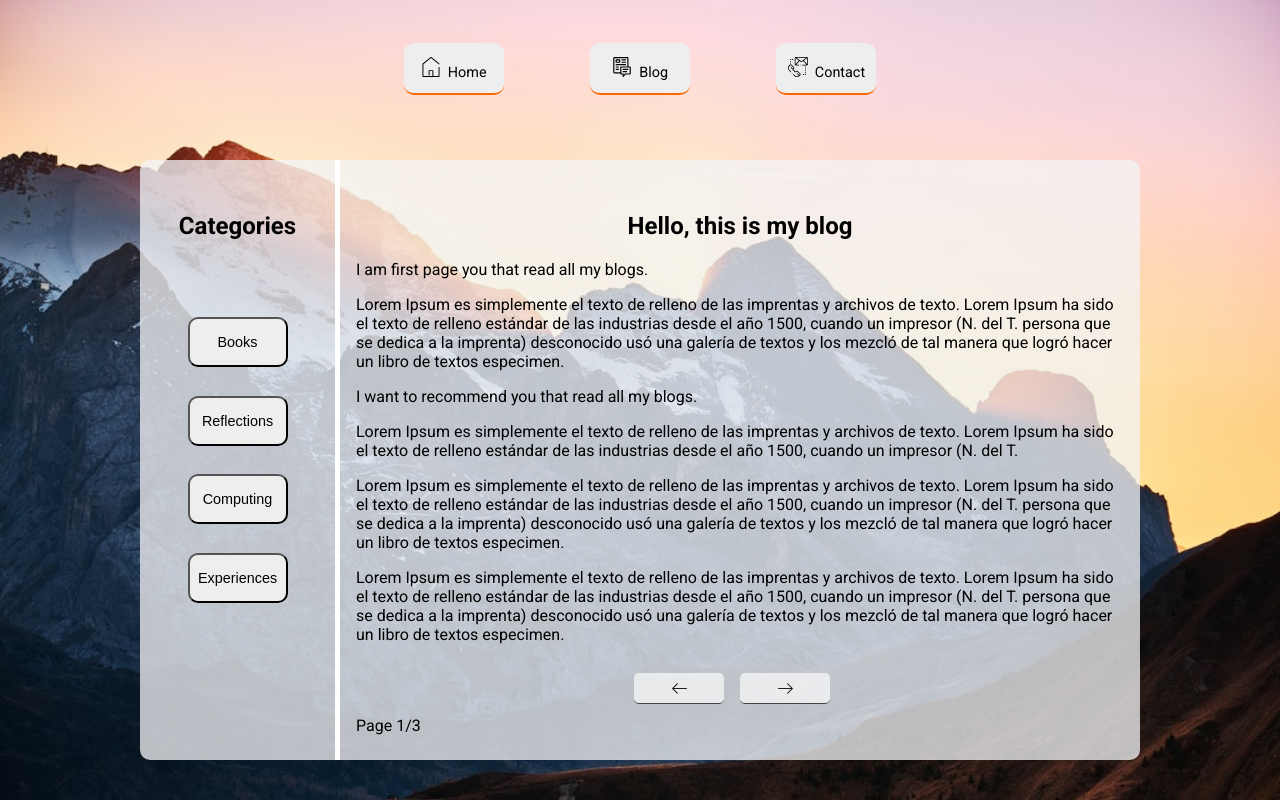
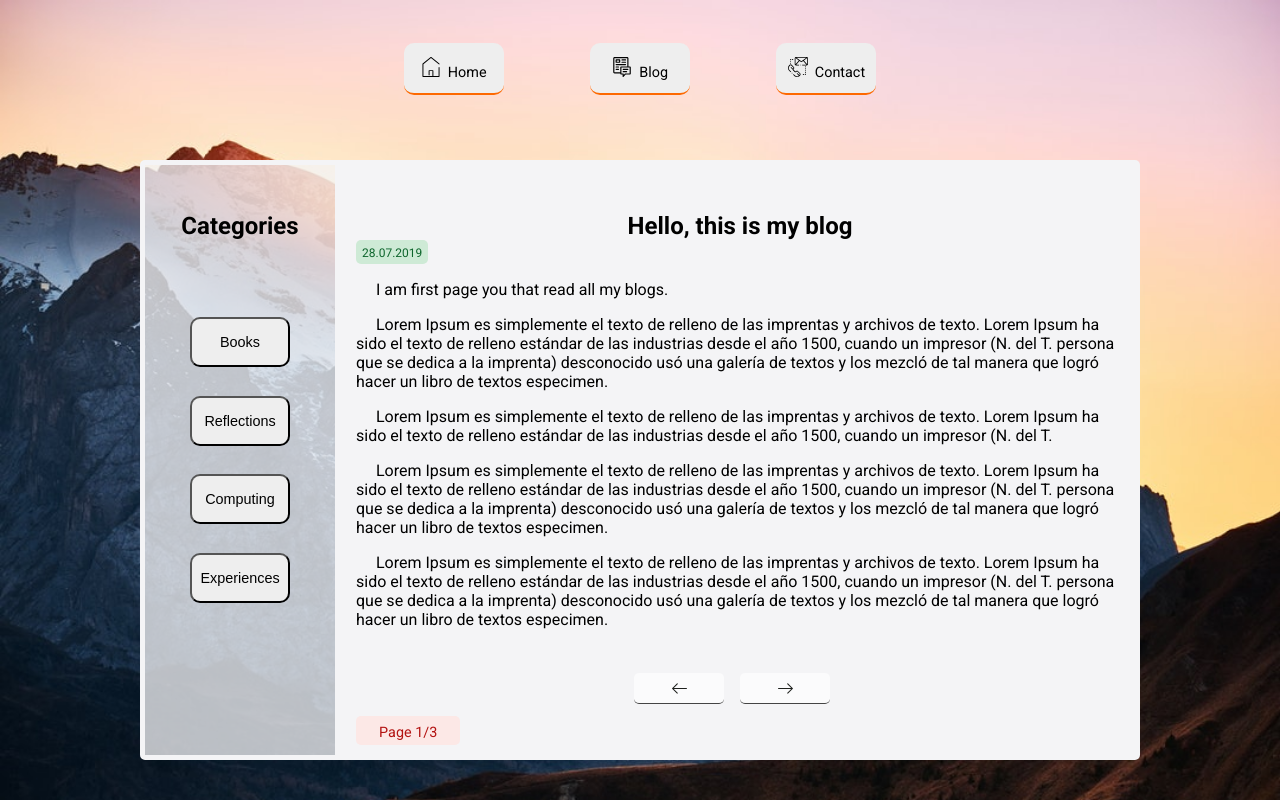
Before and after one commit to manuelalferez/personal-website, a React (Create React App) app: page /#/blog in a window 1280 px wide. Built offline with nearby package versions, Linux system fonts and the light colour scheme; the HTML template or start-up script is replaced by a standard one.

Commit message:
feat: Style changes in blog content
The date of a post has been added, and only the title and date is shown on the first page of the blog

```diff
--- a/src/Component/Blog/Content.css
+++ b/src/Component/Blog/Content.css
@@ -5,10 +5,38 @@
   display: grid;
   grid-template-areas: "Body" "Controls" "Pages";
   grid-template-rows: 85% 10% 5%;
+  background: #f4f4f6;
+  border-top-right-radius: 5px;
+  border-bottom-right-radius: 5px;
 }
 
 .Content__body {
   grid-area: Body;
+}
+
+.Body__header.noShow {
+  display: none;
+}
+
+.Header__title {
+  display: flex;
+  justify-content: center;
+  margin-bottom: 0;
+}
+
+.Header__date {
+  font-size: 12px;
+  margin: 0;
+  height: 1em;
+  width: 60px;
+  padding: 0.5em;
+  border-radius: 5px;
+  background: #CEEAD6;
+  color: #0D652C;
+}
+
+.Body__content {
+  text-indent: 20px;
 }
 
 .Content__controls {
@@ -18,7 +46,7 @@
   align-items: center;
 }
 
-.Content__controls.noShow{
+.Content__controls.noShow {
   display: none;
 }
 
@@ -34,16 +62,20 @@
   align-items: center;
 }
 
-.Controls__botton img{
+.Controls__botton img {
   height: 15px;
   width: 15px;
 }
 
 .Controls__botton:active {
-    transition-duration: 0.2s;
-    transform: scale(0.7);
-    border: none;
-  }
+  transition-duration: 0.2s;
+  transform: scale(0.7);
+  border: none;
+}
+
+.Controls__botton:hover{
+  background: #FEF7E0;
+}
 
 .Controls__botton:hover {
   cursor: pointer;
@@ -51,9 +83,13 @@
 
 .Content__pages {
   grid-area: Pages;
+  font-size: .9em;
+  margin: 0;
+  height: 1em;
+  width: 90px;
+  padding: 0.5em;
+  border-radius: 5px;
+  background: #FCE8E6;
+  color: #B31312;
+  text-align: center;
 }
-
-.Body__title{
-  display: flex;
-  justify-content: center;
-}
--- a/src/Component/Blog/Content.js
+++ b/src/Component/Blog/Content.js
@@ -19,6 +19,15 @@ class Content extends Component {
     }
   }
 
+  componentDidUpdate() {
+    const header = document.getElementById("Body__header");
+    if (this.props.currentPage !== 1) {
+      header.classList.add("noShow");
+    } else {
+      header.classList.remove("noShow");
+    }
+  }
+
   handleClick(mode) {
     this.props.onChangePage(mode);
   }
@@ -27,10 +36,17 @@ class Content extends Component {
     return (
       <div className="Content">
         <div className="Content__body">
-          <h2 className="Body__title">{posts[0].content.title}</h2>
-          {posts[0].content.text[this.props.currentPage - 1].map(paragraph => (
-            <p>{paragraph}</p>
-          ))}
+          <div className="Body__header" id="Body__header">
+            <h2 className="Header__title">{posts[0].content.title}</h2>
+            <p className="Header__date">{posts[0].date}</p>
+          </div>
+          <div className="Body__content">
+            {posts[0].content.text[this.props.currentPage - 1].map(
+              paragraph => (
+                <p>{paragraph}</p>
+              )
+            )}
+          </div>
         </div>
         <div className="Content__controls" id="controls">
           <div
--- a/src/Component/Blog/Sidebar.css
+++ b/src/Component/Blog/Sidebar.css
@@ -1,10 +1,13 @@
 .Sidebar {
   grid-area: Sidebar;
-  border-right: 5px solid white;
   display: flex;
   justify-content: center;
   align-items: center;
   flex-direction: column;
+  border: 5px solid #f4f4f6;
+  border-top-left-radius: 5px;
+  border-bottom-left-radius: 5px;
+
 }
 
 .Sidebar__title {
--- a/src/data/Blog/MyPosts.js
+++ b/src/data/Blog/MyPosts.js
@@ -3,6 +3,7 @@ const data = [
     category: "Home",
     key: 0,
     pages: 3,
+    date: '28.07.2019',
     content: {
       title: "Hello, this is my blog",
       text: [
@@ -14,8 +15,6 @@ const data = [
             " de las industrias desde el año 1500, cuando un impresor (N. del T. " +
             "persona que se dedica a la imprenta) desconocido usó una galería de textos" +
             " y los mezcló de tal manera que logró hacer un libro de textos especimen. ",
-
-          "I want to recommend you that read all my blogs.",
 
           "Lorem Ipsum es simplemente el texto de relleno de las imprentas" +
             " y archivos de texto. Lorem Ipsum ha sido el texto de relleno estándar" +
```
